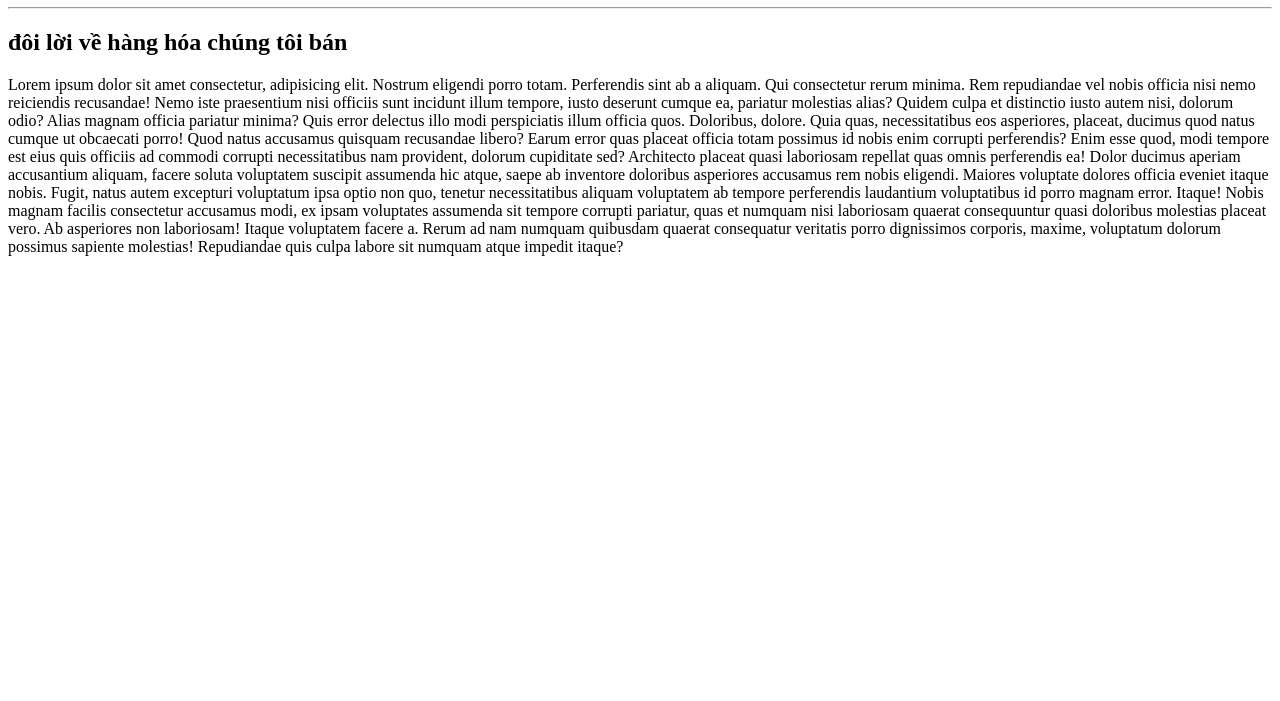
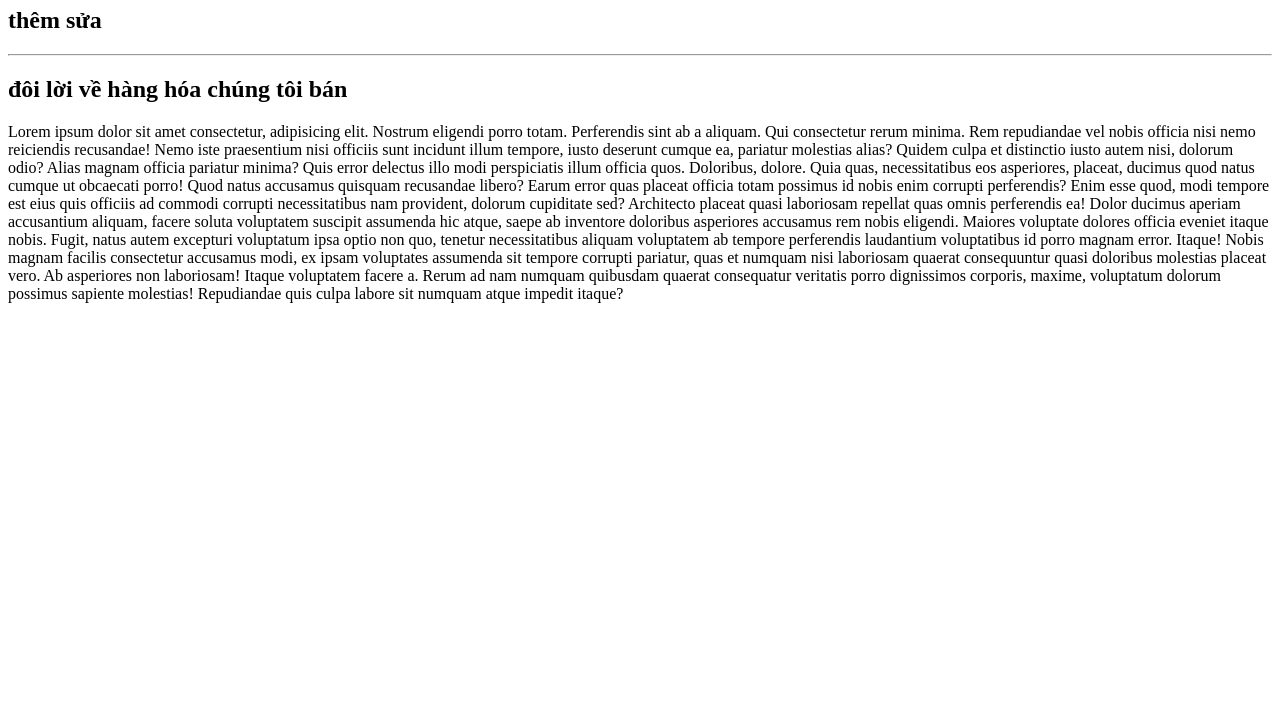
Before and after one commit to nghia-150204/duan9, a plain HTML site: page shop.html in a window 1280 px wide. Shown: the part 99-800 px from the top of the page. Drawn offline with Linux system fonts and the light colour scheme.

Commit message:
sửa lần 2

```diff
--- a/shop.html
+++ b/shop.html
@@ -9,6 +9,7 @@
     <a href="./index.html">quây về</a>
     <a href="./tintuc.html">tin tức</a>
     <h1>những món hàng nên dùng thử</h1>
+    <h2>thêm sửa</h2>
     <hr>
     <h2>đôi lời về hàng hóa chúng tôi bán</h2>
     <p>Lorem ipsum dolor sit amet consectetur, adipisicing elit. Nostrum eligendi porro totam. Perferendis sint ab a aliquam. Qui consectetur rerum minima. Rem repudiandae vel nobis officia nisi nemo reiciendis recusandae!
```
